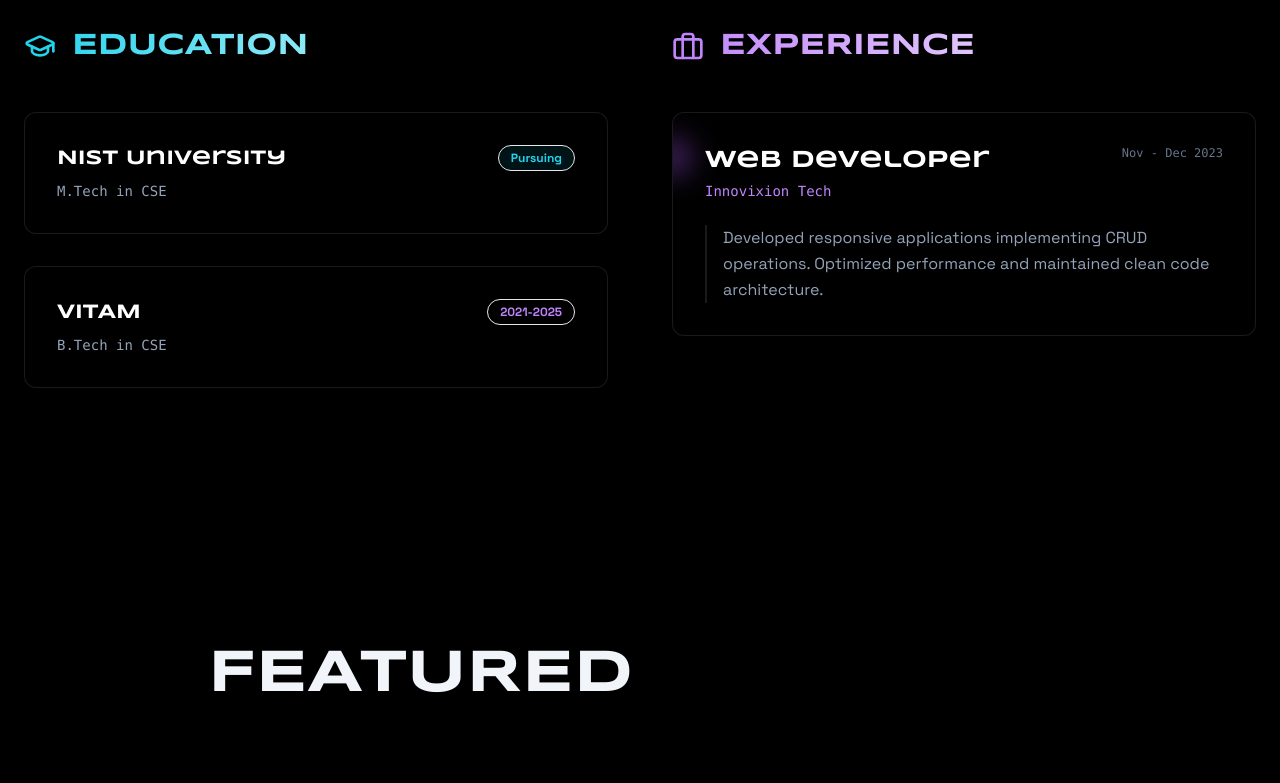
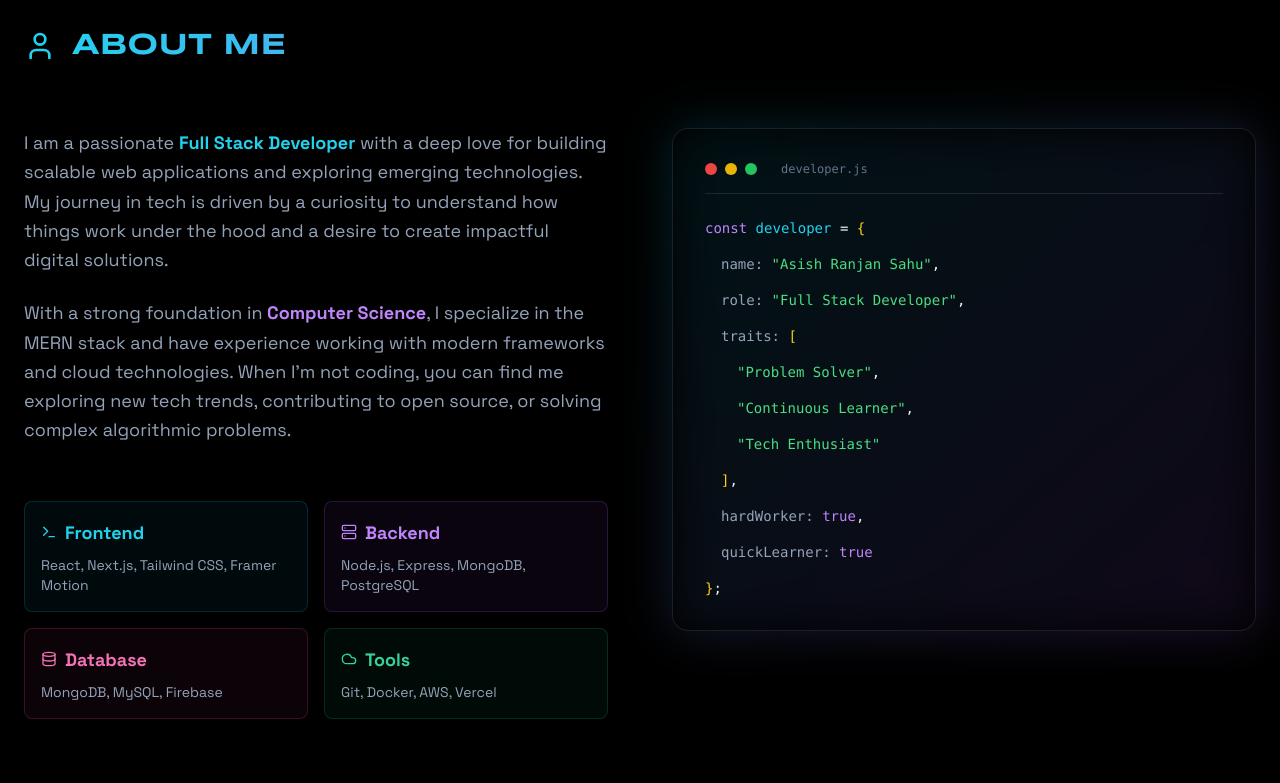
Before and after one commit to Asishranjansahu/ASISH-PORTFOLIO, a React (Vite) app: page / in a window 1280 px wide. Shown: the part 900-1683 px from the top of the page. Built offline with nearby package versions, Linux system fonts and the light colour scheme.

Commit message:
feat: add about me section and navbar link

```diff
--- a/src/App.jsx
+++ b/src/App.jsx
@@ -130,6 +130,114 @@ function App() {
                 </motion.div>
               </div>
             </motion.div>
+          </div>
+        </section>
+
+        {/* About Me Section */}
+        <section id="about-me" className="py-32 px-6 scroll-mt-20 relative">
+          <div className="max-w-7xl mx-auto">
+            <motion.h3
+              initial={{ opacity: 0, x: -50 }}
+              whileInView={{ opacity: 1, x: 0 }}
+              className="font-display text-3xl font-bold mb-16 flex items-center gap-4 text-transparent bg-clip-text bg-gradient-to-r from-cyan-400 to-purple-500"
+            >
+              <User className="w-8 h-8 text-cyan-400" />
+              ABOUT ME
+            </motion.h3>
+
+            <div className="grid md:grid-cols-2 gap-16 items-start">
+              <motion.div
+                initial={{ opacity: 0, y: 20 }}
+                whileInView={{ opacity: 1, y: 0 }}
+                className="space-y-6 text-slate-400 leading-relaxed text-lg"
+              >
+                <p>
+                  I am a passionate <span className="text-cyan-400 font-bold">Full Stack Developer</span> with a deep love for building scalable web applications and exploring emerging technologies. My journey in tech is driven by a curiosity to understand how things work under the hood and a desire to create impactful digital solutions.
+                </p>
+                <p>
+                  With a strong foundation in <span className="text-purple-400 font-bold">Computer Science</span>, I specialize in the MERN stack and have experience working with modern frameworks and cloud technologies. When I'm not coding, you can find me exploring new tech trends, contributing to open source, or solving complex algorithmic problems.
+                </p>
+
+                <div className="pt-8 grid grid-cols-2 gap-4">
+                  <div className="p-4 border border-cyan-500/20 bg-cyan-500/5 rounded-lg">
+                    <h4 className="text-cyan-400 font-bold mb-2 flex items-center gap-2">
+                      <Terminal className="w-4 h-4" /> Frontend
+                    </h4>
+                    <p className="text-sm">React, Next.js, Tailwind CSS, Framer Motion</p>
+                  </div>
+                  <div className="p-4 border border-purple-500/20 bg-purple-500/5 rounded-lg">
+                    <h4 className="text-purple-400 font-bold mb-2 flex items-center gap-2">
+                      <Server className="w-4 h-4" /> Backend
+                    </h4>
+                    <p className="text-sm">Node.js, Express, MongoDB, PostgreSQL</p>
+                  </div>
+                  <div className="p-4 border border-pink-500/20 bg-pink-500/5 rounded-lg">
+                    <h4 className="text-pink-400 font-bold mb-2 flex items-center gap-2">
+                      <Database className="w-4 h-4" /> Database
+                    </h4>
+                    <p className="text-sm">MongoDB, MySQL, Firebase</p>
+                  </div>
+                  <div className="p-4 border border-emerald-500/20 bg-emerald-500/5 rounded-lg">
+                    <h4 className="text-emerald-400 font-bold mb-2 flex items-center gap-2">
+                      <Cloud className="w-4 h-4" /> Tools
+                    </h4>
+                    <p className="text-sm">Git, Docker, AWS, Vercel</p>
+                  </div>
+                </div>
+              </motion.div>
+
+              <motion.div
+                initial={{ opacity: 0, scale: 0.9 }}
+                whileInView={{ opacity: 1, scale: 1 }}
+                transition={{ delay: 0.2 }}
+                className="relative"
+              >
+                <div className="absolute inset-0 bg-gradient-to-br from-cyan-500/20 to-purple-500/20 rounded-2xl blur-xl"></div>
+                <div className="relative bg-black/50 border border-white/10 rounded-2xl p-8 backdrop-blur-sm">
+                  <div className="flex items-center gap-2 mb-6 border-b border-white/10 pb-4">
+                    <div className="w-3 h-3 rounded-full bg-red-500"></div>
+                    <div className="w-3 h-3 rounded-full bg-yellow-500"></div>
+                    <div className="w-3 h-3 rounded-full bg-green-500"></div>
+                    <span className="ml-4 text-xs font-mono text-slate-500">developer.js</span>
+                  </div>
+                  <div className="font-mono text-sm space-y-4">
+                    <div>
+                      <span className="text-purple-400">const</span> <span className="text-cyan-400">developer</span> <span className="text-white">=</span> <span className="text-yellow-400">{`{`}</span>
+                    </div>
+                    <div className="pl-4">
+                      <span className="text-slate-400">name:</span> <span className="text-green-400">"Asish Ranjan Sahu"</span>,
+                    </div>
+                    <div className="pl-4">
+                      <span className="text-slate-400">role:</span> <span className="text-green-400">"Full Stack Developer"</span>,
+                    </div>
+                    <div className="pl-4">
+                      <span className="text-slate-400">traits:</span> <span className="text-yellow-400">[</span>
+                    </div>
+                    <div className="pl-8">
+                      <span className="text-green-400">"Problem Solver"</span>,
+                    </div>
+                    <div className="pl-8">
+                      <span className="text-green-400">"Continuous Learner"</span>,
+                    </div>
+                    <div className="pl-8">
+                      <span className="text-green-400">"Tech Enthusiast"</span>
+                    </div>
+                    <div className="pl-4">
+                      <span className="text-yellow-400">]</span>,
+                    </div>
+                    <div className="pl-4">
+                      <span className="text-slate-400">hardWorker:</span> <span className="text-purple-400">true</span>,
+                    </div>
+                    <div className="pl-4">
+                      <span className="text-slate-400">quickLearner:</span> <span className="text-purple-400">true</span>
+                    </div>
+                    <div>
+                      <span className="text-yellow-400">{`}`}</span>;
+                    </div>
+                  </div>
+                </div>
+              </motion.div>
+            </div>
           </div>
         </section>
 
--- a/src/components/Navbar.jsx
+++ b/src/components/Navbar.jsx
@@ -1,5 +1,5 @@
 import React, { useState, useEffect } from 'react';
-import { Code2, Menu, X, FolderGit2, GraduationCap, Briefcase, Award, Mail } from 'lucide-react';
+import { Code2, Menu, X, FolderGit2, GraduationCap, Briefcase, Award, Mail, User } from 'lucide-react';
 import { motion, AnimatePresence } from 'framer-motion';
 
 const Navbar = () => {
@@ -15,6 +15,7 @@ const Navbar = () => {
   }, []);
 
   const navLinks = [
+    { name: 'About Me', href: '#about-me', icon: User },
     { name: 'Projects', href: '#projects', icon: FolderGit2 },
     { name: 'Education', href: '#education', icon: GraduationCap },
     { name: 'Work Experience', href: '#experience', icon: Briefcase },
```
